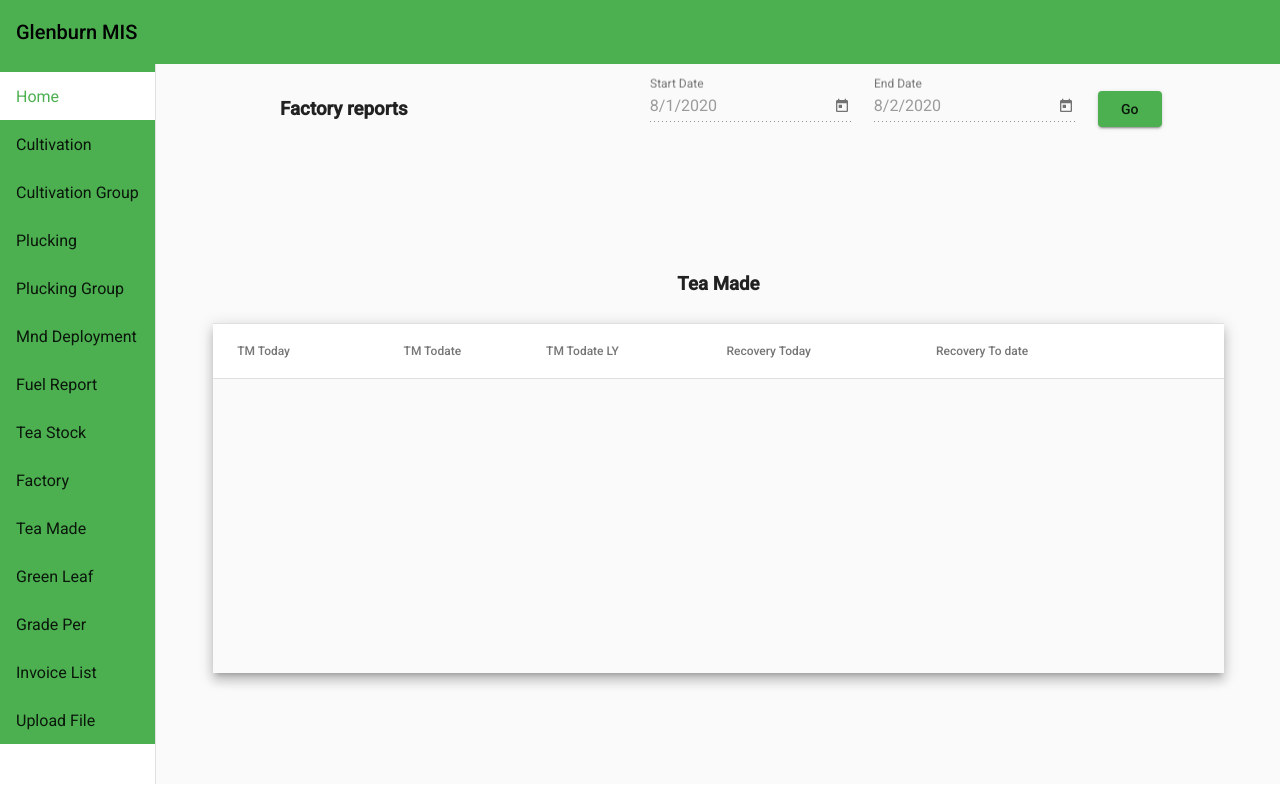
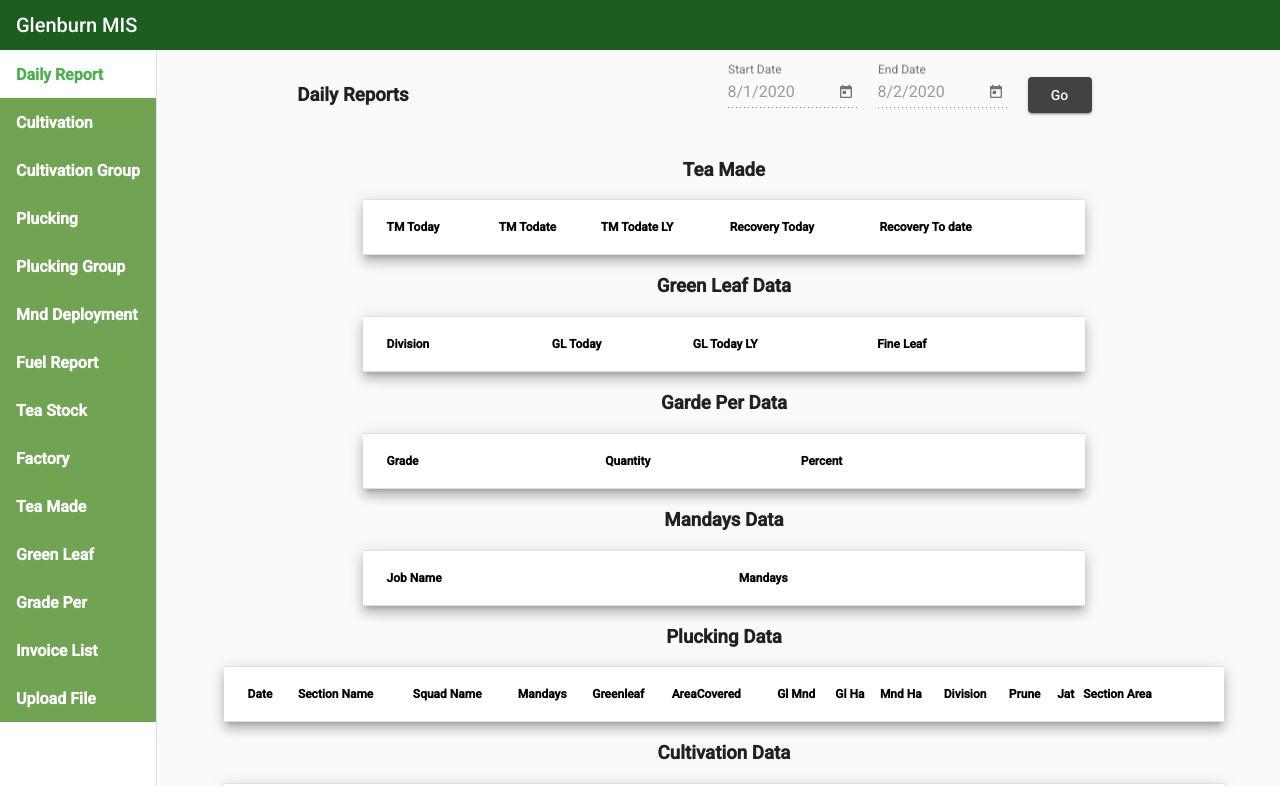
Before and after one commit to sidhant237/GlenMIS-FrontEnd, an Angular app: page /home in a window 1280 px wide. Built offline with nearby package versions, Linux system fonts and the light colour scheme; no server answers.

Commit message:
color scheme changes. Layout on improvement

```diff
--- a/src/app/app.component.css
+++ b/src/app/app.component.css
@@ -1,27 +1,32 @@
 .mat-drawer-container {
-    height: 90vh;
+    height: 92vh;
 }
 
 .toolbar-heading a {
     text-decoration: none;
-    color: black;
+    color: white;
 }
 
 .mat-nav-list {
-    background-color: #4caf50;
+    background-color: #70a452;
 }
 
 .mat-toolbar-row {
     text-align: center;
 }
-/*
+
+.mat-list-base {
+    padding: 0 !important;
+}
+
 .mat-list-item {
-    color: black;
-} */
+    color: white;
+    font-weight: bolder;
+}
 
 .mat-list-item:hover {
     background-color: white;
-    color: black;
+    color: #70a452;
 }
 
 .mat-list-item.active {
--- a/src/app/app.component.html
+++ b/src/app/app.component.html
@@ -1,27 +1,14 @@
-<mat-toolbar color="primary">
+<mat-toolbar color="primary" style="min-height: 50px !important; height: 50px !important;">
   <mat-toolbar-row>
-    <!--
-    <button mat-icon-button>
-      <mat-icon (click)="sidenav.open()">menu</mat-icon>
-    </button> -->
     <h1 class="toolbar-heading">
       <a [routerLink]="'/home'" [routerLinkActive]="['active']" >Glenburn MIS</a>
     </h1>
-    <span class="menu-spacer"></span>
-    <!-- <div>
-      <a mat-button [routerLink]="'/accounts'"> Accounts </a>
-      <a mat-button [routerLink]="'/create-account'"> Create Account </a>
-      <a mat-button [routerLink]="'/contacts'"> Contacts </a>
-      <a mat-button [routerLink]="'/create-contact'"> Create Contact </a>
-      <a mat-button [routerLink]="'/activities'"> Activities </a>
-      <a mat-button [routerLink]="'/create-activity'"> Create Activity </a>
-    </div> -->
   </mat-toolbar-row>
 </mat-toolbar>
 <mat-sidenav-container>
   <mat-sidenav mode="side" opened>
     <mat-nav-list>
-      <a mat-list-item [routerLink]="'/home'" [routerLinkActive]="['active']"> Home </a>
+      <a mat-list-item [routerLink]="'/home'" [routerLinkActive]="['active']"> Daily Report </a>
       <a mat-list-item [routerLink]="'/cultdaily'" [routerLinkActive]="['active']"> Cultivation </a>
       <a mat-list-item [routerLink]="'/cultgroup'" [routerLinkActive]="['active']"> Cultivation Group </a>
       <a mat-list-item [routerLink]="'/pluckdaily'" [routerLinkActive]="['active']"> Plucking </a>
--- a/src/app/cultivation/cultivation.component.html
+++ b/src/app/cultivation/cultivation.component.html
@@ -17,9 +17,7 @@
       <mat-datepicker #picker2 disabled="false"></mat-datepicker>
     </mat-form-field>
 
-    <button mat-raised-button color="primary" (click)="clickedGo()">Go</button>
-
-    <button mat-raised-button color="primary" (click)="clickedCompare()">Compare</button>
+    <button mat-raised-button color="accent" (click)="clickedGo()">Go</button>
   </mat-grid-tile>
 </mat-grid-list>
 
--- a/src/app/daily-report/daily-report.component.css
+++ b/src/app/daily-report/daily-report.component.css
@@ -3,21 +3,33 @@ mat-form-field, button {
 }
 
 .example-container {
-  height: 350px;
+  max-height: 350px;
   overflow: auto;
-  width: 90%;
+  max-width: 90%;
   margin: auto;
   margin-bottom: 20px;
 }
 
+.col-5{
+  width: 65%;
+}
+
 .table-heading {
   text-align: center !important;
-  padding: 100px 0px 10px 0px;
 }
 
 table {
   width: 100%;
   text-align: initial;
+}
+
+th {
+  font-weight: bold;
+  color: black;
+}
+
+.mat-form-field {
+  width: 130px !important;
 }
 
 tr.mat-footer-row {
--- a/src/app/daily-report/daily-report.component.html
+++ b/src/app/daily-report/daily-report.component.html
@@ -1,11 +1,11 @@
 <mat-grid-list cols="3" rowHeight="90px">
     <mat-grid-tile colspan="1">
-      <h3>Factory reports</h3>
+      <h3>Daily Reports</h3>
     </mat-grid-tile>
     <mat-grid-tile colspan="2">
       <mat-form-field>
         <input matInput [matDatepicker]="picker1" placeholder="Start Date" [value]="startdate" disabled
-          (dateChange)="dateChange('startdate', $event)">
+          (dateChange)="dateChange('startdate', $event)" style="width: 100px !important;">
         <mat-datepicker-toggle matSuffix [for]="picker1"></mat-datepicker-toggle>
         <mat-datepicker #picker1 disabled="false"></mat-datepicker>
       </mat-form-field>
@@ -18,13 +18,13 @@
         <mat-datepicker #picker2 disabled="false"></mat-datepicker>
       </mat-form-field>
 
-      <button mat-raised-button color="primary" (click)="clickedGo()">Go</button>
+      <button mat-raised-button color="accent" (click)="clickedGo()">Go</button>
     </mat-grid-tile>
 </mat-grid-list>
 
 
 <h3 class="table-heading">Tea Made</h3>
-<div class="example-container mat-elevation-z8">
+<div class="example-container mat-elevation-z8 col-5">
     <table mat-table [dataSource]="teaMadeData">
 
         <ng-container matColumnDef="TMToday">
@@ -60,7 +60,7 @@
 </div>
 
 <h3 class="table-heading">Green Leaf Data</h3>
-<div class="example-container mat-elevation-z8">
+<div class="example-container mat-elevation-z8 col-5">
     <table mat-table [dataSource]="greenleafData">
 
         <ng-container matColumnDef="Division">
@@ -91,7 +91,7 @@
 </div>
 
 <h3 class="table-heading">Garde Per Data</h3>
-<div class="example-container mat-elevation-z8">
+<div class="example-container mat-elevation-z8 col-5">
     <table mat-table [dataSource]="gradePerData">
 
         <ng-container matColumnDef="Grade">
@@ -117,7 +117,7 @@
 </div>
 
 <h3 class="table-heading">Mandays Data</h3>
-<div class="example-container mat-elevation-z8">
+<div class="example-container mat-elevation-z8 col-5">
     <table mat-table [dataSource]="MandaysData">
 
         <ng-container matColumnDef="Job_Name">
@@ -272,7 +272,7 @@
 </div>
 
 <h3 class="table-heading">Fuel Report Data</h3>
-<div class="example-container mat-elevation-z8">
+<div class="example-container mat-elevation-z8 col-5">
     <table mat-table [dataSource]="FuelReportData">
 
         <!-- Position Column -->
--- a/src/theme.scss
+++ b/src/theme.scss
@@ -1,8 +1,8 @@
 @import '~@angular/material/theming';
 @include mat-core();
 
-$my-app-primary: mat-palette($mat-green);
-$my-app-accent:  mat-palette($mat-green, 500, 900, A100);
+$my-app-primary: mat-palette($mat-green, 900);
+$my-app-accent:  mat-palette($mat-gray, 800);
 $my-app-warn:    mat-palette($mat-red);
 $my-app-theme: mat-light-theme($my-app-primary, $my-app-accent, $my-app-warn);
 @include angular-material-theme($my-app-theme);
```
